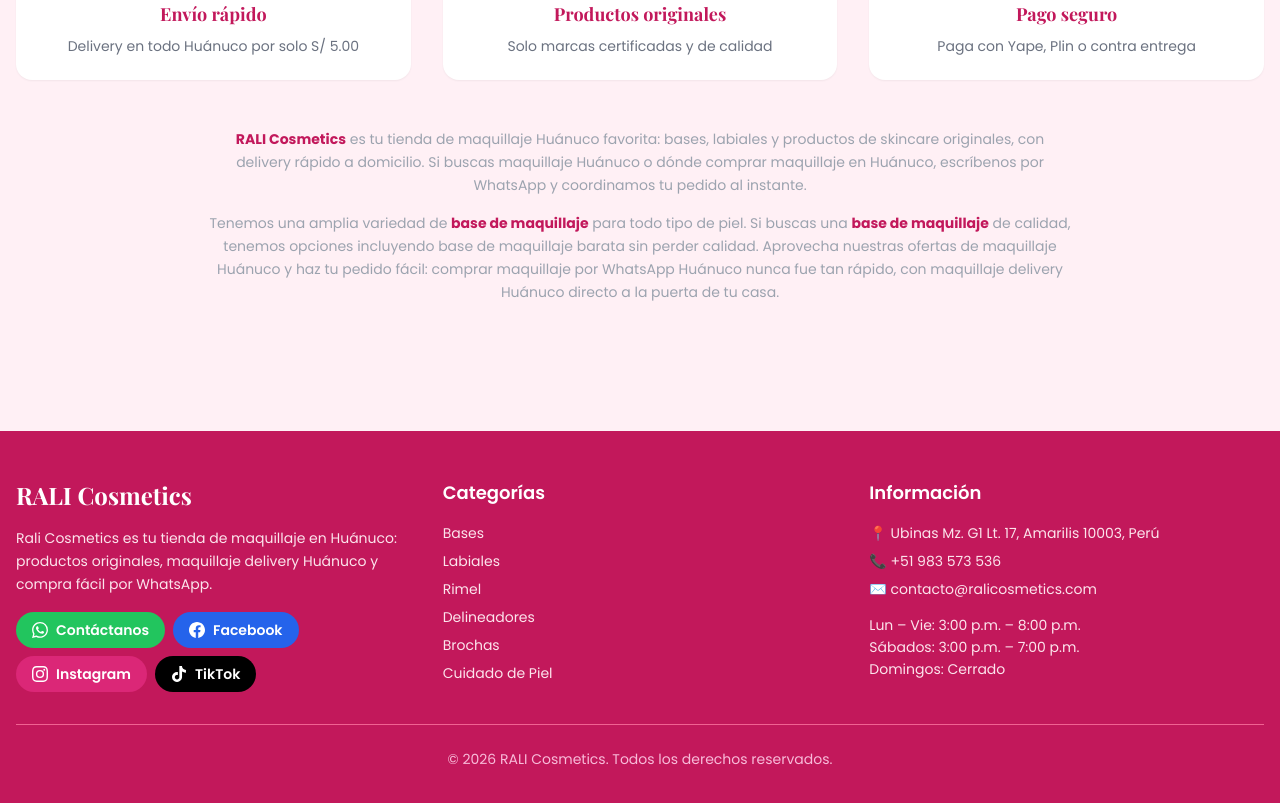
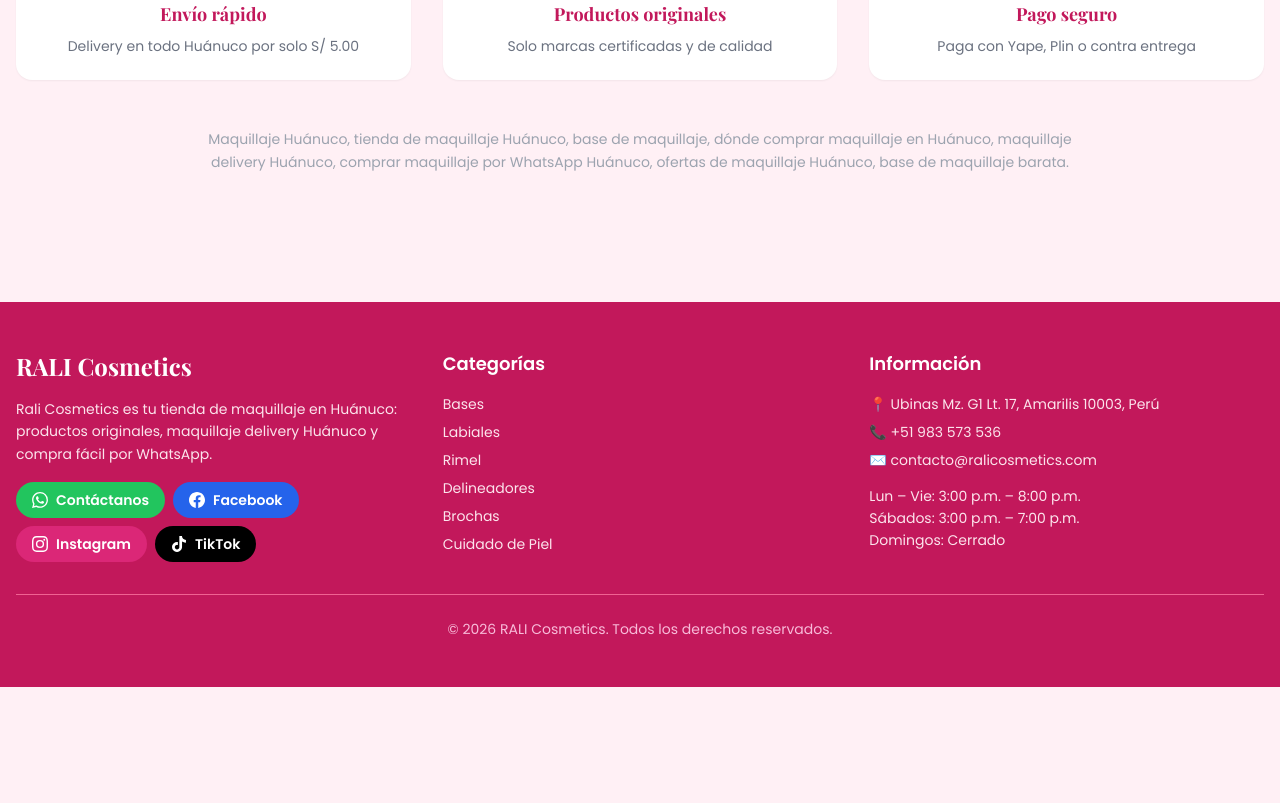
Before and after one commit to YersonDev-coder/rali-cosmetics, a React (Vite) app in the folder client/: page / in a window 1280 px wide. Shown: the part 2080-2883 px from the top of the page. After the commit the page ends 2767 px from the top, so only its background shows below. Built offline with nearby package versions, Linux system fonts and the light colour scheme; no server answers.

Commit message:
Reemplazar párrafos SEO de la home por un único párrafo de keywords
Unificar el texto en una sola lista de frases exactas para alinear con la campaña de Google Ads.

```diff
--- a/client/src/pages/Home.jsx
+++ b/client/src/pages/Home.jsx
@@ -175,18 +175,9 @@
       {/* Texto SEO local */}
       <section className="max-w-4xl mx-auto px-4 pb-16 text-center">
         <p className="text-gray-400 text-sm leading-relaxed">
-          <strong className="text-primary-dark">RALI Cosmetics</strong> es tu tienda de maquillaje
-          Huánuco favorita: bases, labiales y productos de skincare originales, con delivery
-          rápido a domicilio. Si buscas maquillaje Huánuco o dónde comprar maquillaje en Huánuco,
-          escríbenos por WhatsApp y coordinamos tu pedido al instante.
-        </p>
-        <p className="text-gray-400 text-sm leading-relaxed mt-4">
-          Tenemos una amplia variedad de <strong className="text-primary-dark">base de maquillaje</strong> para
-          todo tipo de piel. Si buscas una <strong className="text-primary-dark">base de maquillaje</strong> de
-          calidad, tenemos opciones incluyendo base de maquillaje barata sin perder calidad.
-          Aprovecha nuestras ofertas de maquillaje Huánuco y haz tu pedido fácil: comprar
-          maquillaje por WhatsApp Huánuco nunca fue tan rápido, con maquillaje delivery Huánuco
-          directo a la puerta de tu casa.
+          Maquillaje Huánuco, tienda de maquillaje Huánuco, base de maquillaje, dónde comprar
+          maquillaje en Huánuco, maquillaje delivery Huánuco, comprar maquillaje por WhatsApp
+          Huánuco, ofertas de maquillaje Huánuco, base de maquillaje barata.
         </p>
       </section>
     </div>
```
